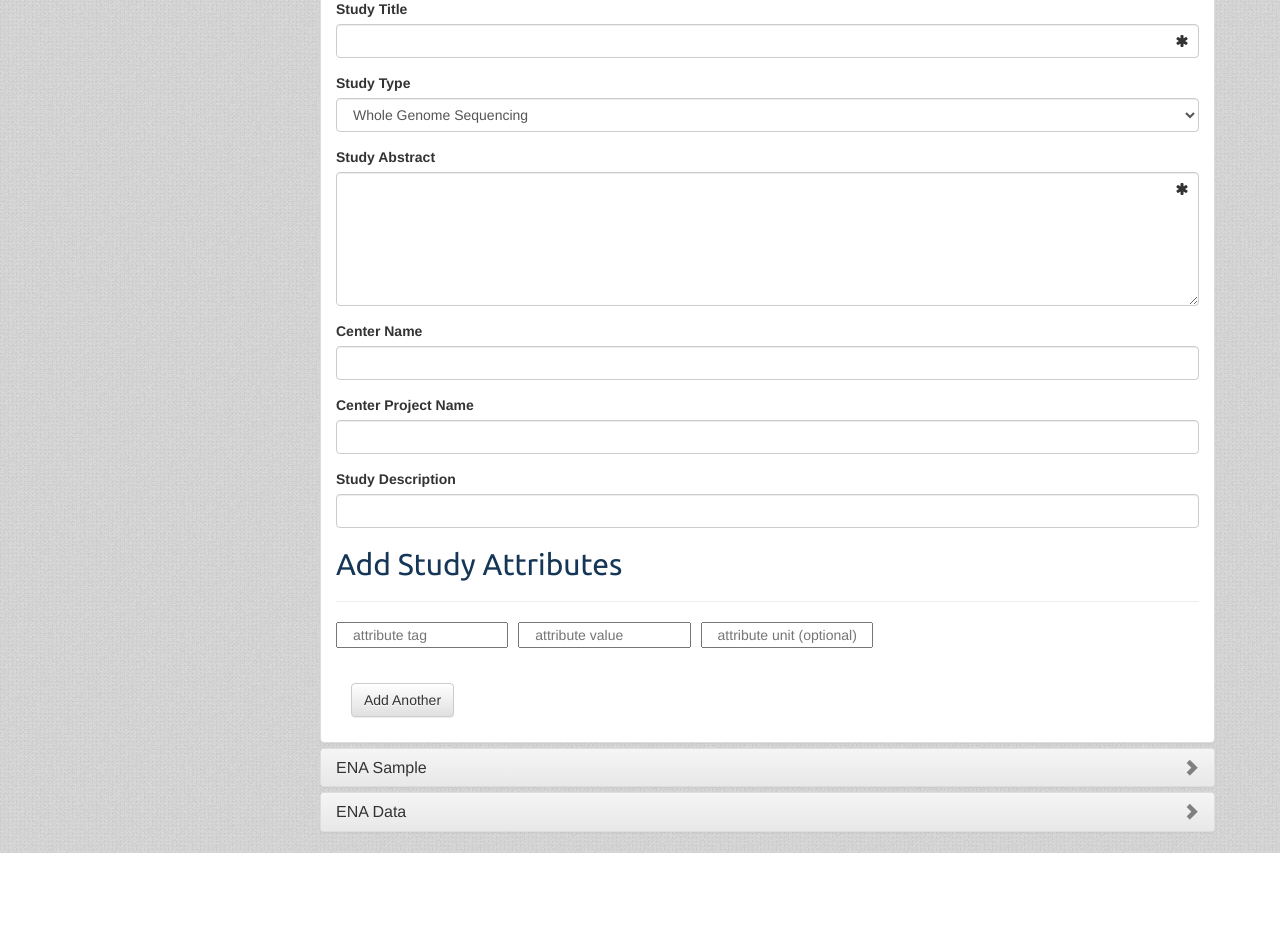
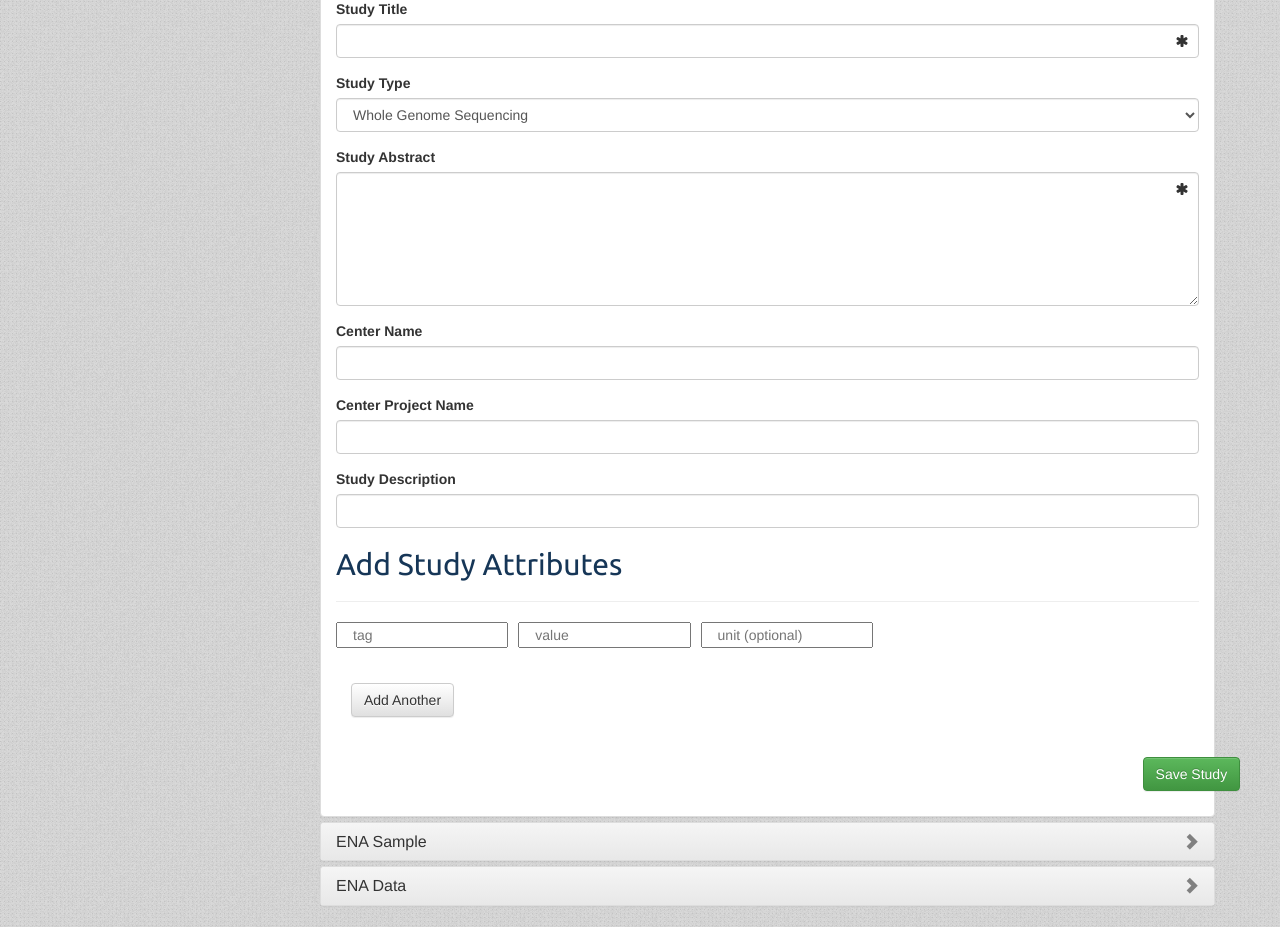
Before and after one commit to tonietuk/COPO, a Django app: template django/web_copo/templates/copo/collection.html in a window 1280 px wide. Shown: the part 463-1390 px from the top of the page. Before the commit the page ends 1316 px from the top, so only its background shows below. Run offline with Django 3.2, Linux system fonts and the light colour scheme; the template is opened without the code that fills it, so the values that code supplies are empty; some libraries are stand-ins or nearby versions.

Commit message:
changing project structure slightly

```diff
--- a/django/web_copo/rest_urls.py
+++ b/django/web_copo/rest_urls.py
@@ -2,9 +2,12 @@ from django.conf.urls import patterns, url
 from django.contrib.auth import views as auth_views
 from web_copo import views
 from web_copo import rest_views
+import pdb
+
 
 
 urlpatterns = patterns('',
     url(r'^ena_study_form/', rest_views.get_ena_study_controls, name='get_ena_study_controls'),
     url(r'^ena_sample_form/', rest_views.get_ena_sample_controls, name='get_ena_sample_controls'),
+    url(r'^ena_new_study/', rest_views.save_ena_study_callback, name='save_ena_study'),
 )
--- a/django/web_copo/rest_views.py
+++ b/django/web_copo/rest_views.py
@@ -4,10 +4,11 @@ from django.http import HttpResponse, HttpResponseRedirect
 from django.contrib.auth.decorators import login_required
 from django.contrib.auth import authenticate, login, logout
 from django.contrib.auth.models import User
-from web_copo.models import Collection, Resource, Bundle
+from web_copo.models import Collection, Resource, Bundle, ENA_Study
 from rest_framework.renderers import JSONRenderer
 from rest_framework.parsers import JSONParser
 from xml.ena_parsers import get_study_form_controls, get_sample_form_controls
+import jsonpickle
 import pdb
 
 
@@ -30,3 +31,16 @@ def get_ena_study_controls(request):
 def get_ena_sample_controls(request):
     html = get_sample_form_controls('web_copo/xml/schemas/ena/SRA.sample.xsd.xml')
     return HttpResponse(html, content_type='html')
+
+def save_ena_study_callback(request):
+    values = jsonpickle.decode(request.GET['values'])
+    values.pop('', None)
+    attributes = jsonpickle.decode(request.GET['attributes'])
+    attributes.pop('', None)
+    attributes.pop('csrfmiddlewaretoken', None)
+    collection_id = request.GET['collection_id']
+    make_and_save_ena_study(**values)
+
+
+def make_and_save_ena_study(CENTER_NAME, STUDY_DESCRIPTION, STUDY_TYPE, CENTER_PROJECT_NAME, STUDY_ABSTRACT, STUDY_TITLE):
+    print CENTER_NAME
--- a/django/web_copo/static/copo/js/collection.js
+++ b/django/web_copo/static/copo/js/collection.js
@@ -7,6 +7,42 @@ $(document).ready( function(){
     $('#collection_type').change(function(){
         study_form_data()
         sample_form_data()
+    })
+
+    $('#save_study').click(function(){
+        //this callback saves the study to the database and returns the study id to the hidden field on the form
+        var $inputs = $('#ena_study_form :input');
+
+        // get an associative array of form the values.
+        var form_values = {};
+        $inputs.each(function() {
+            form_values[this.name] = $(this).val();
+        });
+        //add values from attributes
+        var attr_values = {};
+       $inputs = $('#ena_study_form_attributes :input');
+        $inputs.each(function() {
+            attr_values[this.name] = $(this).val();
+        });
+
+        var inputs_json = JSON.stringify(form_values)
+        var attr_json = JSON.stringify(attr_values)
+        var collection_id = $('#collection_id').val()
+
+        //now post to web service to save a new study
+        $.ajax({
+            type:"GET",
+            url:"/rest/ena_new_study/",
+            async:false,
+            dataType:"text",
+            success:function(data){
+                alert('ook')
+            },
+            error:function(){
+                alert('no json returned')
+            },
+            data:{values:inputs_json, attributes: attr_json, collection_id: collection_id}
+        });
     })
 
     $('#study_add_attribute_button').click(function(){
@@ -39,9 +75,9 @@ $(document).ready( function(){
             '<label class="sr-only" for="tag_1">tag</label>' +
             '<label class="sr-only" for="value_1">value</label>' +
             '<label class="sr-only" for="unit_1">unit</label>' +
-            '<input type="text" class="col-sm-3 attr" name="tag_' + att_counter + '" placeholder="attribute tag"></input>' +
-            '<input type="text" class="col-sm-3 attr" name="value_' + att_counter + '" placeholder="attribute value"/></input>' +
-            '<input type="text" class="col-sm-3 attr" name="unit_' + att_counter + '" placeholder="attribute unit (optional)"/></input>' +
+            '<input type="text" class="col-sm-3 attr" name="tag_' + att_counter + '" placeholder="tag"></input>' +
+            '<input type="text" class="col-sm-3 attr" name="value_' + att_counter + '" placeholder="value"/></input>' +
+            '<input type="text" class="col-sm-3 attr" name="unit_' + att_counter + '" placeholder="unit (optional)"/></input>' +
             '</div>'
         $(html).insertBefore($('#sample_button_p'))
         //make modal longer
--- a/django/web_copo/templates/copo/collection.html
+++ b/django/web_copo/templates/copo/collection.html
@@ -36,7 +36,7 @@
 {% endblock %}
 
 {% block work_area %}
-
+<input type="hidden" id="collection_id" name="collection_id" value="{{ collection_id }}">
 <form role="form" class="form-horizontal" id="ena_title_form" action="/copo/new_collection/" method="post">
     <div class="form-group">
         <label class="control-label">Collection Name</label>
@@ -67,7 +67,10 @@
             <div class="panel-body">
                 <h2 class="h2">Add Study Details</h2>
                 <hr/>
+                <!-- hidden field to store study id -->
+                <input type="hidden" name="study_id"/>
                 <form id="ena_study_form" class="ena_form_validation_icon">
+                    {% csrf_token %}
                     <!-- populated by ajax -->
                 </form>
 
@@ -75,23 +78,33 @@
                 <hr/>
                 <form id="ena_study_form_attributes" class="form-horizontal" role="form">
                     <input type="hidden" id="attr_counter" value="1"/>
-
+                    {% csrf_token %}
                     <!-- pressing the button underneath this div will cause another div to be created and inserted -->
                     <div class="form-group col-sm-10" id="attribute_group">
                         <label class="sr-only" for="tag_1">tag</label>
                         <label class="sr-only" for="value_1">value</label>
                         <label class="sr-only" for="unit_1">unit</label>
-                        <input type="text" class="col-sm-3 attr" name="tag_1" placeholder="attribute tag"/>
-                        <input type="text" class="col-sm-3 attr" name="value_1" placeholder="attribute value"/>
-                        <input type="text" class="col-sm-3 attr" name="unit_1" placeholder="attribute unit (optional)"/>
+                        <input type="text" class="col-sm-3 attr" name="tag_1" placeholder="tag"/>
+                        <input type="text" class="col-sm-3 attr" name="value_1" placeholder="value"/>
+                        <input type="text" class="col-sm-3 attr" name="unit_1" placeholder="unit (optional)"/>
                     </div>
                     <p id="study_button_p" class="col-sm-10">
                         <br/>
-                        <button type="button" id="study_add_attribute_button" class="btn btn-default btn-s">Add Another</button>
+                        <button type="button" id="study_add_attribute_button" class="btn btn-default btn-s">Add Another</button><br/><br/><br/>
+                        <button type="button" id="save_study" style="margin-right:-200px" class="btn btn-success pull-right">Save Study</button>
+                    </p>
+
+
                     </p>
                 </form>
 
+
+
+
             </div>
+
+
+
         </div>
     </div>
 
@@ -168,12 +181,12 @@
 
 
 <!-- Modal -->
-<div class="modal fade" id="newSampleModal" tabindex="-1" role="dialog" aria-labelledby="newStudyModal" aria-hidden="true">
-    <div class="modal-dialog">
+<div class="modal fade" id="newSampleModal" tabindex="-1" role="dialog" aria-labelledby="newSampleModal" aria-hidden="false">
+    <div class="modal-dialog modal-lg">
         <div class="modal-content">
             <div class="modal-header">
                 <button type="button" class="close" data-dismiss="modal"><span aria-hidden="true">&times;</span><span class="sr-only">Close</span></button>
-                <h4 class="modal-title" id="myModalLabel">New Sample</h4>
+                <h4 class="modal-title h2" id="myModalLabel">New Sample</h4>
             </div>
 
             <div class="modal-body" style="padding-bottom:100px">
@@ -194,16 +207,22 @@
                         <label class="sr-only" for="tag_1">tag</label>
                         <label class="sr-only" for="value_1">value</label>
                         <label class="sr-only" for="unit_1">unit</label>
-                        <input type="text" class="col-sm-3 attr" name="tag_1" placeholder="attribute tag"/>
-                        <input type="text" class="col-sm-3 attr" name="value_1" placeholder="attribute value"/>
-                        <input type="text" class="col-sm-3 attr" name="unit_1" placeholder="attribute unit (optional)"/>
+                        <input type="text" class="col-sm-3 attr" name="tag_1" placeholder="tag"/>
+                        <input type="text" class="col-sm-3 attr" name="value_1" placeholder="value"/>
+                        <input type="text" class="col-sm-3 attr" name="unit_1" placeholder="unit (optional)"/>
                     </div>
                     <p id="sample_button_p" class="col-sm-10">
                         <br/>
-                        <button type="button" id="sample_add_attribute_button" class="btn btn-info btn-xs">Add Another</button>
+                        <button type="button" id="sample_add_attribute_button" class="btn btn-default btn-xs">Add Another</button>
                     </p>
                 </form>
 
+
+            </div>
+
+            <div class="modal-footer">
+
+                <button type="button" id="sample_add_attribute_button" class="btn btn-success">Save Sample</button>
 
             </div>
 
--- a/django/web_copo/views.py
+++ b/django/web_copo/views.py
@@ -113,8 +113,9 @@ def new_collection(request):
     return redirect(request, 'copo/collection/' + c.id + '/view', context)
 
 def view_collection(request, collection_id):
-    #pdb.set_trace()
+    pdb.set_trace()
+    print 'hoghock'
     #collection = Collection.objects.get(id=pk)
     collection = get_object_or_404(Collection, pk=collection_id)
-    context = {'collection':collection}
+    context = {'collection':collection, 'collection_id': collection_id}
     return render(request, 'copo/collection.html', context)
--- a/django/web_copo/xml/ena_parsers.py
+++ b/django/web_copo/xml/ena_parsers.py
@@ -38,7 +38,7 @@ def get_study_form_controls(path):
             enum = el.findall(".//xs:enumeration", namespaces)
             str += "<div class='form-group'>"
             str += '<label for="' + el_name + '" class="control-label">' + el_name_tidy + '</label>'
-            str += "<select class='form-control' id='" + el_name + "'>"
+            str += "<select class='form-control' name='" + el_name + "' id='" + el_name + "'>"
 
 
             for e in iter(enum):
```
Also changed, not shown: django/web_copo/migrations/0021_auto_20141119_1603.py (added), django/web_copo/migrations/0022_auto_20141120_1016.py (added), 1 other file.
